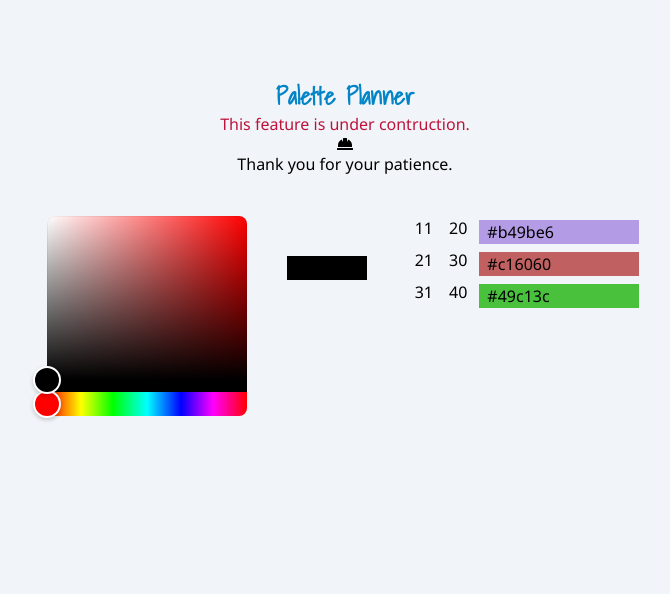
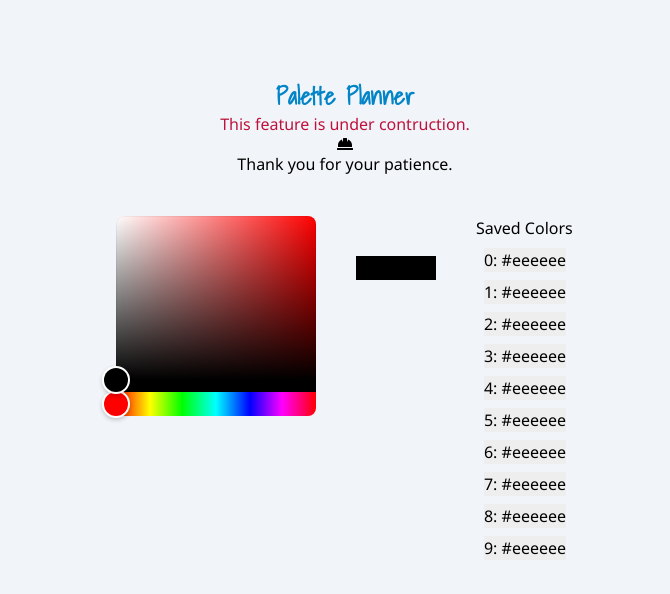
Before and after one commit to shelleymcq/temperature, a Next.js app: page /palette in a window 1280 px wide. Shown: the top 594 px of the page, without its empty margins (295-965 px from the left). Built offline with nearby package versions, Linux system fonts and the light colour scheme.

Commit message:
fea: save selected color to chosen save slot

```diff
--- a/components/ColorPicker.js
+++ b/components/ColorPicker.js
@@ -1,26 +1,62 @@
 import React, { useState } from "react";
 import { HexColorPicker } from "react-colorful";
 
+const savedColorsDefault = [
+  {
+    id: 0,
+    hex: "#eeeeee",
+  },
+  {
+    id: 1,
+    hex: "#eeeeee",
+  },
+  {
+    id: 2,
+    hex: "#eeeeee",
+  },
+  {
+    id: 3,
+    hex: "#eeeeee",
+  },
+  {
+    id: 4,
+    hex: "#eeeeee",
+  },
+  {
+    id: 5,
+    hex: "#eeeeee",
+  },
+  {
+    id: 6,
+    hex: "#eeeeee",
+  },
+  {
+    id: 7,
+    hex: "#eeeeee",
+  },
+  {
+    id: 8,
+    hex: "#eeeeee",
+  },
+  {
+    id: 9,
+    hex: "#eeeeee",
+  },
+];
+
 const ColorPicker = () => {
   const [color, setColor] = useState("#000000");
+  const [savedColors, setSavedColors] = useState(savedColorsDefault);
 
-  const temperatureBands = [
-    {
-      low: 11,
-      high: 20,
-      color: "#b49be6",
-    },
-    {
-      low: 21,
-      high: 30,
-      color: "#c16060",
-    },
-    {
-      low: 31,
-      high: 40,
-      color: "#49c13c",
-    },
-  ];
+  const handleSave = (idToUpdate, hexToUpdate) => {
+    setSavedColors(
+      savedColors.map((previousColor) =>
+        previousColor.id === idToUpdate
+          ? { ...previousColor, hex: hexToUpdate }
+          : previousColor
+      )
+    );
+  };
 
   return (
     <div className="mt-10 flex">
@@ -29,18 +65,27 @@ const ColorPicker = () => {
         <p style={{ backgroundColor: `${color}` }}>{color}</p>
       </div>
       <div>
-        {temperatureBands.map((band, index) => (
-          <div className="flex" key={index}>
-            <p className="px-2">{band.low}</p>
-            <p className="px-2">{band.high}</p>
-            <p
-              style={{ backgroundColor: band.color }}
-              className="m-1 px-2 w-40"
-            >
-              {band.color}
-            </p>
-          </div>
-        ))}
+        <h3>Saved Colors</h3>
+        <div>
+          {savedColors.map((item) => (
+            <div>
+              <p
+                style={{ backgroundColor: `${item.hex}` }}
+                key={item.id}
+                className="m-2 w-30"
+                onClick={() => handleSave(item.id, color)}
+              >
+                {item.id}: {item.hex}
+              </p>
+              {/* <button
+                className="border"
+                onClick={() => handleSave(item.id, color)}
+              >
+                save here
+              </button> */}
+            </div>
+          ))}
+        </div>
       </div>
     </div>
   );
```
